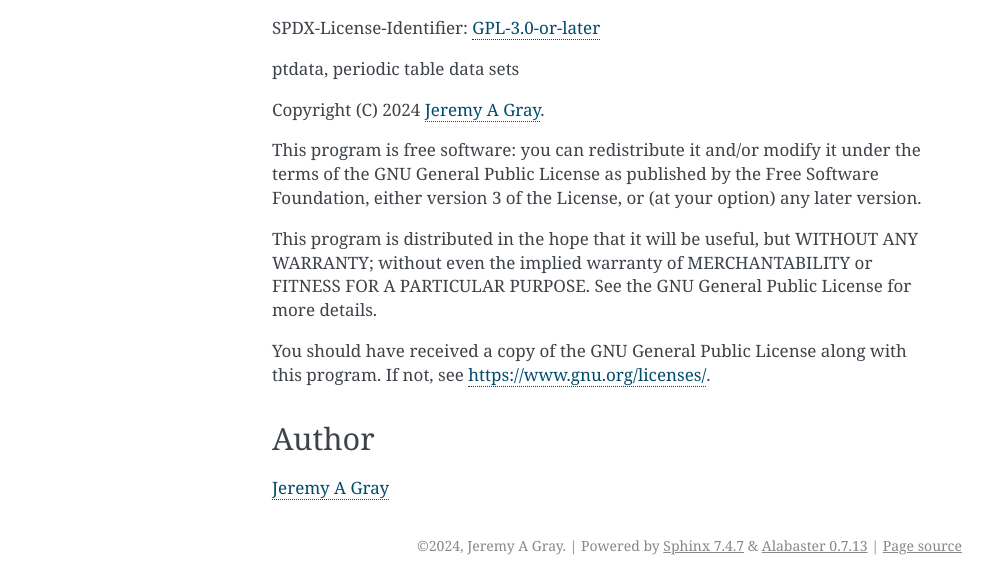
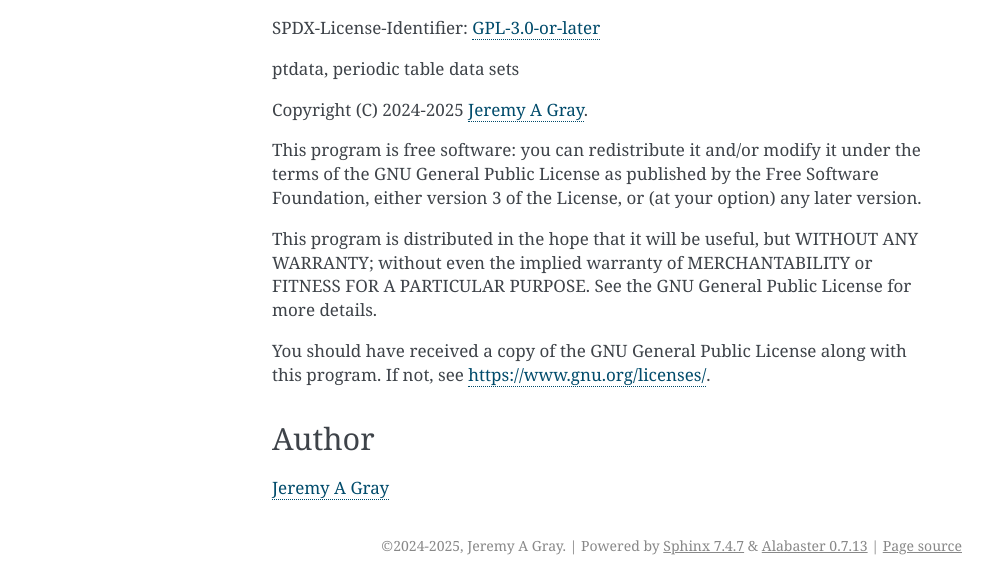
Before and after one commit to jeremyagray/ptdata, a Sphinx documentation site: the page built from docs/readme.rst, in a window 1280 px wide. Shown: the part 627-1209 px from the top of the page, without its empty margins (148-1141 px from the left). Built offline with Sphinx 7.4.7, drawn with Linux system fonts in a browser that asks for light colours.

Commit message:
style: update copyright dates
Signed-off-by: Jeremy Alan Gray <gray@flyquackswim.com>

```diff
--- a/README.rst
+++ b/README.rst
@@ -2,7 +2,7 @@
 ..
 .. ptdata, periodic table data sets
 ..
-.. Copyright 2024 Jeremy A Gray <gray@flyquackswim.com>.
+.. Copyright 2024-2025 Jeremy A Gray <gray@flyquackswim.com>.
 ..
 .. All rights reserved.
 ..
@@ -48,7 +48,7 @@ SPDX-License-Identifier: `GPL-3.0-or-later <https://spdx.org/licenses/GPL-3.0-or
 
 ptdata, periodic table data sets
 
-Copyright (C) 2024 `Jeremy A Gray <gray@flyquackswim.com>`_.
+Copyright (C) 2024-2025 `Jeremy A Gray <gray@flyquackswim.com>`_.
 
 This program is free software: you can redistribute it and/or modify
 it under the terms of the GNU General Public License as published by
--- a/docs/conf.py
+++ b/docs/conf.py
@@ -2,7 +2,7 @@
 #
 # ptdata, periodic table data sets
 #
-# Copyright 2024 Jeremy A Gray <gray@flyquackswim.com>.
+# Copyright 2024-2025 Jeremy A Gray <gray@flyquackswim.com>.
 #
 # All rights reserved.
 #
@@ -18,7 +18,7 @@ import sys
 sys.path.insert(0, os.path.abspath(".."))
 
 project = "ptdata"
-copyright = "2024, Jeremy A Gray"
+copyright = "2024-2025, Jeremy A Gray"
 author = "Jeremy A Gray"
 release = "0.0.1"
 
--- a/docs/index.rst
+++ b/docs/index.rst
@@ -2,7 +2,7 @@
 ..
 .. ptdata, periodic table data sets
 ..
-.. Copyright 2024 Jeremy A Gray <gray@flyquackswim.com>.
+.. Copyright 2024-2025 Jeremy A Gray <gray@flyquackswim.com>.
 ..
 .. All rights reserved.
 ..
--- a/docs/license.rst
+++ b/docs/license.rst
@@ -2,7 +2,7 @@
 ..
 .. ptdata, periodic table data sets
 ..
-.. Copyright 2024 Jeremy A Gray <gray@flyquackswim.com>.
+.. Copyright 2024-2025 Jeremy A Gray <gray@flyquackswim.com>.
 ..
 .. All rights reserved.
 ..
--- a/docs/readme.rst
+++ b/docs/readme.rst
@@ -2,7 +2,7 @@
 ..
 .. ptdata, periodic table data sets
 ..
-.. Copyright 2024 Jeremy A Gray <gray@flyquackswim.com>.
+.. Copyright 2024-2025 Jeremy A Gray <gray@flyquackswim.com>.
 ..
 .. All rights reserved.
 ..
--- a/ptdata/__init__.py
+++ b/ptdata/__init__.py
@@ -2,7 +2,7 @@
 #
 # ptdata, periodic table data sets
 #
-# Copyright 2024 Jeremy A Gray <gray@flyquackswim.com>.
+# Copyright 2024-2025 Jeremy A Gray <gray@flyquackswim.com>.
 #
 # All rights reserved.
 #
--- a/pyproject.toml
+++ b/pyproject.toml
@@ -2,7 +2,7 @@
 #
 # ptdata, periodic table data sets
 #
-# Copyright 2024 Jeremy A Gray <gray@flyquackswim.com>.
+# Copyright 2024-2025 Jeremy A Gray <gray@flyquackswim.com>.
 #
 # All rights reserved.
 #
```
Also changed, not shown: 6 other files.
